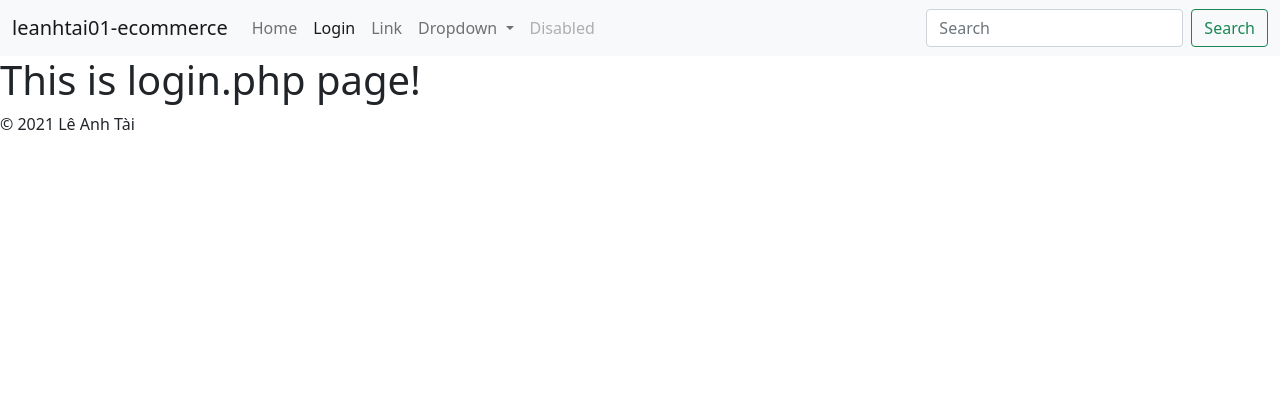
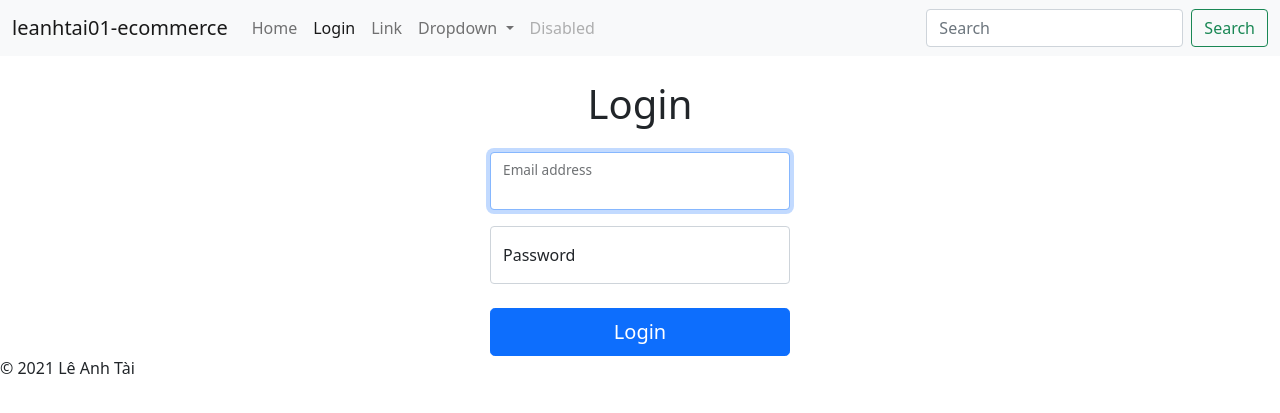
Before and after one commit to leanhtai01/ecommerce-website-php, a PHP site: page /login.php in a window 1280 px wide. Shown: the top 413 px of the page. Run offline with PHP 8.4, Linux system fonts and the light colour scheme.

Commit message:
add login form to login.php

```diff
--- /dev/null
+++ b/web/css/login.css
@@ -0,0 +1,10 @@
+/* File: login.css
+   Style login.php
+   Author: 1760169 - Le Anh Tai
+   Email: leanhtai01@gmail.com
+   GitHub: https://github.com/leanhtai01/leanhtai01-ecommerce */
+
+.login-form {
+    max-width: 300px;
+    margin: auto;
+}
--- a/web/header.php
+++ b/web/header.php
@@ -5,6 +5,9 @@
   <!-- Required meta tags -->
   <meta charset="utf-8">
   <meta name="viewport" content="width=device-width, initial-scale=1">
+
+  <!-- Style login.php -->
+  <link href="css/login.css" rel="stylesheet" />
 
   <!-- Bootstrap CSS -->
   <link href="https://cdn.jsdelivr.net/npm/bootstrap@5.0.2/dist/css/bootstrap.min.css" rel="stylesheet" integrity="sha384-EVSTQN3/azprG1Anm3QDgpJLIm9Nao0Yz1ztcQTwFspd3yD65VohhpuuCOmLASjC" crossorigin="anonymous">
--- a/web/login.php
+++ b/web/login.php
@@ -5,6 +5,21 @@ $page = "login";
 
 <?php include_once "header.php" ?>
 
-<h1>This is login.php page!</h1>
+<div class="text-center">
+  <form class="login-form" action="" method="post">
+    <h1 class="mt-4">Login</h1>
+    <div class="form-floating mb-3 mt-4">
+      <input type="email" class="form-control" name="email" id="email" placeholder="Email" required autofocus>
+      <label for="email">Email address</label>
+    </div>
+    <div class="form-floating">
+      <input type="password" class="form-control" name="password" id="password" placeholder="Password" required>
+      <label for="password">Password</label>
+    </div>
+    <div class="d-grid gap-2 mt-4">
+      <button class="btn btn-primary btn-lg" type="submit">Login</button>
+    </div>
+  </form>
+</div>
 
 <?php include_once "footer.php" ?>
```
